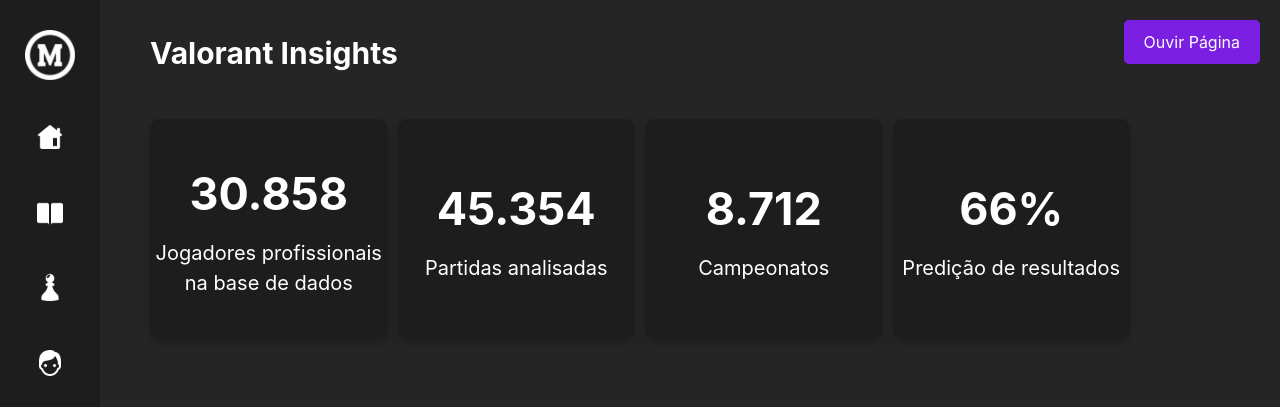
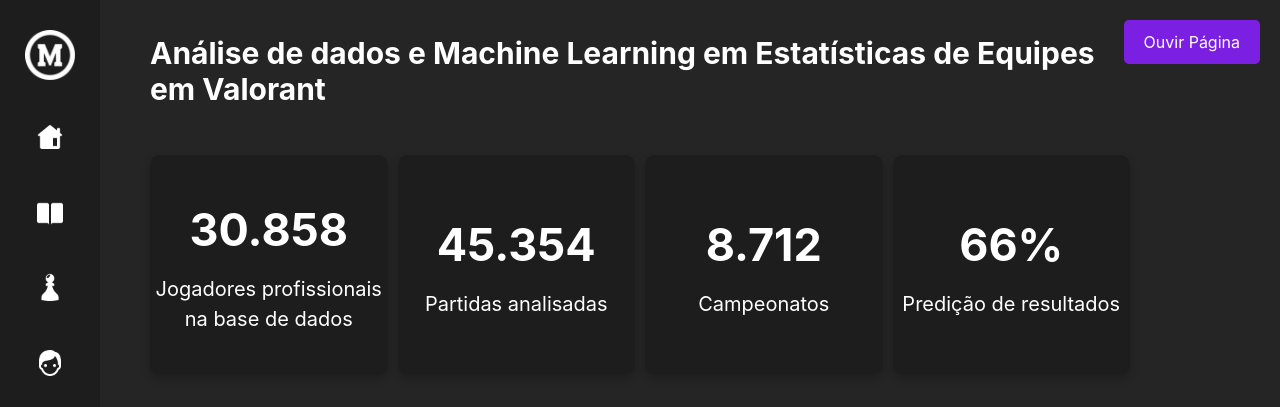
Before and after one commit to Lukxus/vlr_core, a Django app: page / in a window 1280 px wide. Shown: the top 407 px of the page. Run offline with Django 5.2, Linux system fonts and the light colour scheme; some libraries are stand-ins or nearby versions.

Commit message:
chore: general updts

```diff
--- a/manage.py
+++ b/manage.py
@@ -2,7 +2,6 @@
 """Django's command-line utility for administrative tasks."""
 import os
 import sys
-
 
 def main():
     """Run administrative tasks."""
--- a/templates/components/header.html
+++ b/templates/components/header.html
@@ -3,6 +3,6 @@
 
 <header class="header">
     <a href="{% url 'home' %}" class="title">
-        <h1>Valorant Insights</h1>
+        <h1>Análise de dados e Machine Learning em Estatísticas de Equipes em Valorant</h1>
     </a>
 </header>
```
Also changed, not shown: 1 other file.
